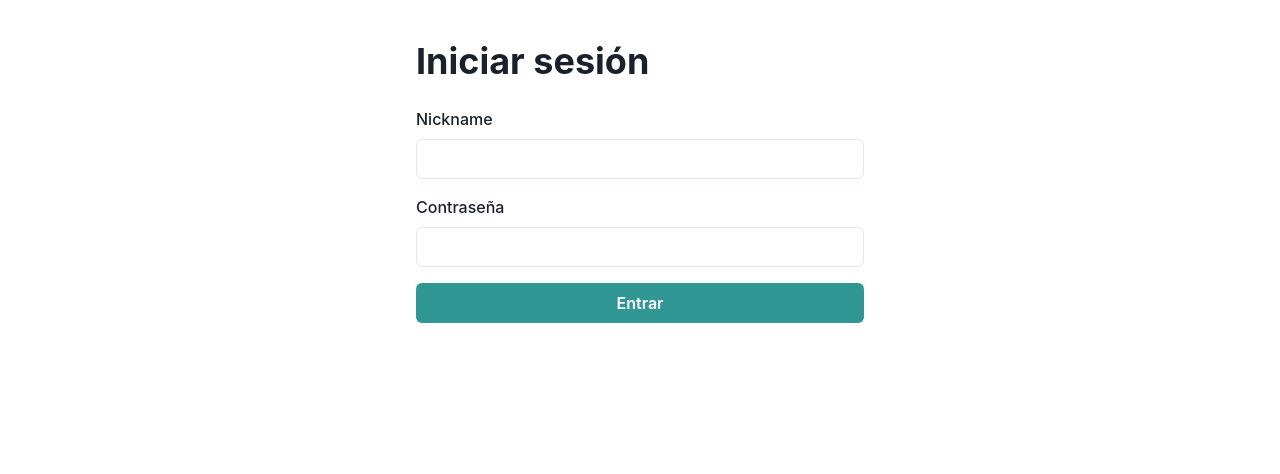
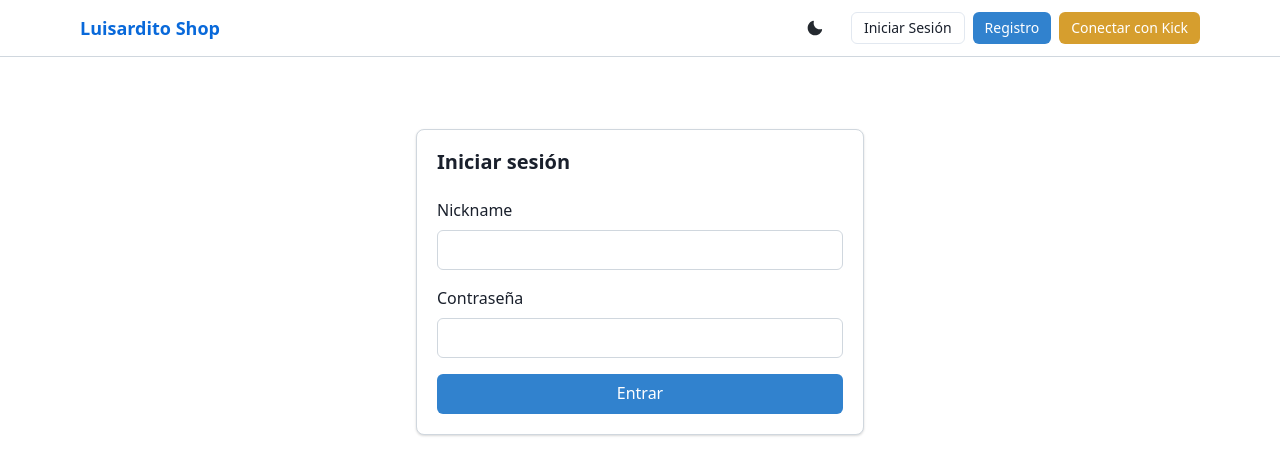
Before and after one commit to NaferJ/luisardito-shop-frontend, a Next.js app: page /login in a window 1280 px wide. Shown: the top 474 px of the page. Built offline with nearby package versions, Linux system fonts and the light colour scheme; no server answers.

Commit message:
Implement dark mode support and update app theme
Added custom Chakra UI theme with light and dark mode support, including brand colors, semantic tokens, and global styles. Enhanced Navbar with a dark mode toggle and updated UI components to use new theme tokens.

```diff
--- /dev/null
+++ b/components/ColorModeToggle.tsx
@@ -0,0 +1,17 @@
+import { IconButton, useColorMode, useColorModeValue, Tooltip } from '@chakra-ui/react'
+import { MoonIcon, SunIcon } from '@chakra-ui/icons'
+
+export default function ColorModeToggle() {
+  const { toggleColorMode } = useColorMode()
+  const isDark = useColorModeValue(false, true)
+  return (
+    <Tooltip label={isDark ? 'Cambiar a modo claro' : 'Cambiar a modo oscuro'}>
+      <IconButton
+        aria-label="Alternar modo de color"
+        variant="ghost"
+        onClick={toggleColorMode}
+        icon={isDark ? <SunIcon /> : <MoonIcon />}
+      />
+    </Tooltip>
+  )
+}
--- a/components/Layout.tsx
+++ b/components/Layout.tsx
@@ -1,14 +1,14 @@
 import { ReactNode } from 'react'
-import { Box } from '@chakra-ui/react'
+import { Box, Container } from '@chakra-ui/react'
 import { Navbar } from './Navbar'
 
 export function Layout({ children }: { children: ReactNode }) {
   return (
-    <Box minH="100vh" bg="gray.50">
+    <Box minH="100vh" bg="bg.canvas">
       <Navbar />
-      <Box p={8}>
+      <Container maxW="6xl" px={4} py={8}>
         {children}
-      </Box>
+      </Container>
     </Box>
   )
 }
--- a/components/Navbar.tsx
+++ b/components/Navbar.tsx
@@ -1,9 +1,10 @@
-import { Flex, Box, Spacer, Button, HStack, Menu, MenuButton, MenuList, MenuItem, Avatar, Text, Badge } from '@chakra-ui/react'
+import { Flex, Box, Spacer, Button, HStack, Menu, MenuButton, MenuList, MenuItem, Avatar, Text, Badge, Container, Divider } from '@chakra-ui/react'
 import { ChevronDownIcon } from '@chakra-ui/icons'
 import { useAuth } from '../hooks/useAuth.tsx'
 import { useKickAuth } from '../hooks/useKickAuth'
 import { useRouter } from 'next/router'
 import Link from 'next/link'
+import ColorModeToggle from './ColorModeToggle'
 
 export function Navbar() {
   const { user, isAuthenticated, logout } = useAuth()
@@ -15,45 +16,36 @@ export function Navbar() {
   }
 
   return (
-    <Flex as="nav" bg="teal.500" color="white" p={4} align="center">
+    <Box as="header" bg="bg.canvas" borderBottom="1px solid" borderColor="border.default" position="sticky" top={0} zIndex={10}>
+      <Container maxW="6xl" px={4}>
+        <Flex align="center" minH={14} gap={4}>
           {/* Logo */}
           <Link href="/" passHref>
-        <Box fontWeight="bold" fontSize="xl" cursor="pointer" _hover={{ opacity: 0.8 }}>
+            <Box fontWeight="bold" fontSize="lg" cursor="pointer" _hover={{ opacity: 0.8 }}>
               Luisardito Shop
             </Box>
           </Link>
 
           {/* Enlaces de navegación */}
           {isAuthenticated && (
-        <HStack spacing={4} ml={8}>
+            <HStack spacing={1} ml={4}>
               <Link href="/" passHref>
-            <Button
-              variant="ghost"
-              color="white"
-              _hover={{ bg: 'teal.600' }}
-              size="sm"
-            >
-              Tienda
-            </Button>
+                <Button variant="ghost" size="sm">Tienda</Button>
               </Link>
               <Link href="/canjes" passHref>
-            <Button
-              variant="ghost"
-              color="white"
-              _hover={{ bg: 'teal.600' }}
-              size="sm"
-            >
-              Mis Canjes
-            </Button>
+                <Button variant="ghost" size="sm">Mis Canjes</Button>
               </Link>
             </HStack>
           )}
 
           <Spacer />
 
+          {/* Toggle de modo */}
+          <ColorModeToggle />
+
           {/* Menú de usuario autenticado */}
           {isAuthenticated && user ? (
-        <HStack spacing={4}>
+            <HStack spacing={3}>
               {/* Badge de puntos */}
               <Badge colorScheme="yellow" fontSize="sm" px={2} py={1}>
                 {user.puntos?.toLocaleString()} pts
@@ -67,27 +59,13 @@ export function Navbar() {
                     <Text fontSize="sm">{(user as any).nickname}</Text>
                   </HStack>
                 </MenuButton>
-            <MenuList bg="white" color="gray.800" border="1px" borderColor="gray.200">
-              <MenuItem onClick={() => router.push('/perfil')}>
-                Mi Perfil
-              </MenuItem>
-              <MenuItem onClick={() => router.push('/historial')}>
-                Historial de Puntos
-              </MenuItem>
-              <MenuItem onClick={() => router.push('/canjes')}>
-                Mis Canjes
-              </MenuItem>
-              <MenuItem onClick={() => router.push('/')}>
-                Catálogo
-              </MenuItem>
-              <hr />
-              <MenuItem
-                onClick={handleLogout}
-                color="red.500"
-                _hover={{ bg: 'red.50' }}
-              >
-                Cerrar Sesión
-              </MenuItem>
+                <MenuList>
+                  <MenuItem onClick={() => router.push('/perfil')}>Mi Perfil</MenuItem>
+                  <MenuItem onClick={() => router.push('/historial')}>Historial de Puntos</MenuItem>
+                  <MenuItem onClick={() => router.push('/canjes')}>Mis Canjes</MenuItem>
+                  <MenuItem onClick={() => router.push('/')}>Catálogo</MenuItem>
+                  <Divider />
+                  <MenuItem onClick={handleLogout} color="red.500">Cerrar Sesión</MenuItem>
                 </MenuList>
               </Menu>
             </HStack>
@@ -95,39 +73,19 @@ export function Navbar() {
             /* Botones para usuarios no autenticados */
             <HStack spacing={2}>
               <Link href="/login" passHref>
-            <Button
-              colorScheme="teal"
-              variant="outline"
-              size="sm"
-              color="white"
-              borderColor="white"
-              _hover={{ bg: 'white', color: 'teal.500' }}
-            >
-              Iniciar Sesión
-            </Button>
+                <Button variant="outline" size="sm">Iniciar Sesión</Button>
               </Link>
               <Link href="/register" passHref>
-            <Button
-              bg="white"
-              color="teal.500"
-              size="sm"
-              _hover={{ bg: 'gray.100' }}
-            >
-              Registro
-            </Button>
+                <Button colorScheme="blue" size="sm">Registro</Button>
               </Link>
               {/* Botón OAuth con Kick */}
-          <Button
-            onClick={connectWithKick}
-            colorScheme="yellow"
-            variant="solid"
-            size="sm"
-            _hover={{ opacity: 0.8 }}
-          >
+              <Button onClick={connectWithKick} colorScheme="yellow" variant="solid" size="sm">
                 Conectar con Kick
               </Button>
             </HStack>
           )}
         </Flex>
+      </Container>
+    </Box>
   )
 }
--- a/pages/_app.tsx
+++ b/pages/_app.tsx
@@ -1,8 +1,9 @@
 import "@/styles/globals.css";
-import { ChakraProvider } from '@chakra-ui/react'
+import { ChakraProvider, ColorModeScript } from '@chakra-ui/react'
 import { QueryClient, QueryClientProvider } from '@tanstack/react-query'
 import { AuthProvider } from '../hooks/useAuth.tsx'
 import type { AppProps } from "next/app";
+import theme from '../theme/theme'
 
 const queryClient = new QueryClient({
   defaultOptions: {
@@ -15,7 +16,8 @@ const queryClient = new QueryClient({
 
 export default function App({ Component, pageProps }: AppProps) {
   return (
-    <ChakraProvider>
+    <ChakraProvider theme={theme}>
+      <ColorModeScript initialColorMode={(theme as any).config.initialColorMode} />
       <QueryClientProvider client={queryClient}>
         <AuthProvider>
           <Component {...pageProps} />
--- a/pages/login.tsx
+++ b/pages/login.tsx
@@ -1,6 +1,7 @@
 import { useState, FormEvent } from 'react'
 import { useAuth } from '../hooks/useAuth.tsx'
-import { Box, Button, FormControl, FormLabel, Input, VStack, Heading } from '@chakra-ui/react'
+import { Box, Button, FormControl, FormLabel, Input, VStack, Heading, Card, CardBody } from '@chakra-ui/react'
+import { Layout } from '../components/Layout'
 
 export default function LoginPage() {
   const { login } = useAuth()
@@ -18,8 +19,11 @@ export default function LoginPage() {
   }
 
   return (
+    <Layout>
       <Box maxW="md" mx="auto" mt={10}>
-      <Heading mb={6}>Iniciar sesión</Heading>
+        <Card border="1px solid" borderColor="border.default">
+          <CardBody>
+            <Heading size="md" mb={6}>Iniciar sesión</Heading>
             <form onSubmit={handleSubmit}>
               <VStack spacing={4}>
                 <FormControl>
@@ -31,9 +35,12 @@ export default function LoginPage() {
                   <Input type="password" value={password} onChange={e => setPassword(e.target.value)} required />
                 </FormControl>
                 {error && <Box color="red.500">{error}</Box>}
-          <Button type="submit" colorScheme="teal" w="full">Entrar</Button>
+                <Button type="submit" colorScheme="blue" w="full">Entrar</Button>
               </VStack>
             </form>
+          </CardBody>
+        </Card>
       </Box>
+    </Layout>
   )
 }
--- /dev/null
+++ b/theme/theme.ts
@@ -0,0 +1,122 @@
+import { extendTheme, ThemeConfig } from '@chakra-ui/react'
+
+const config: ThemeConfig = {
+  initialColorMode: 'system',
+  useSystemColorMode: true,
+}
+
+const colors = {
+  brand: {
+    50: '#f6f8fa', // GitHub light canvas
+    100: '#eaeef2',
+    200: '#d0d7de', // border-subtle
+    300: '#afb8c1',
+    400: '#8c959f',
+    500: '#6e7781',
+    600: '#57606a',
+    700: '#424a53',
+    800: '#32383f',
+    900: '#0d1117', // GitHub dark canvas
+  },
+}
+
+const semanticTokens = {
+  colors: {
+    'bg.canvas': {
+      default: 'white',
+      _dark: 'brand.900',
+    },
+    'bg.subtle': {
+      default: 'brand.50',
+      _dark: 'brand.800',
+    },
+    'border.default': {
+      default: 'brand.200',
+      _dark: 'brand.700',
+    },
+    'text.primary': {
+      default: '#24292f',
+      _dark: '#c9d1d9',
+    },
+    'text.muted': {
+      default: '#57606a',
+      _dark: '#8b949e',
+    },
+    'accent.fg': {
+      default: '#0969da',
+      _dark: '#58a6ff',
+    },
+  },
+}
+
+const styles = {
+  global: {
+    'html, body, #__next': {
+      height: '100%'
+    },
+    body: {
+      bg: 'bg.canvas',
+      color: 'text.primary',
+      lineHeight: '1.5',
+    },
+    a: {
+      color: 'accent.fg',
+      _hover: { textDecoration: 'underline' },
+    },
+  },
+}
+
+const components = {
+  Button: {
+    baseStyle: {
+      borderRadius: 'md',
+      fontWeight: 500,
+    },
+    variants: {
+      solid: (props: any) => ({
+        bg: props.colorScheme === 'gray' ? 'brand.200' : `${props.colorScheme}.500`,
+        color: props.colorScheme === 'gray' ? 'text.primary' : 'white',
+        _hover: {
+          bg: props.colorScheme === 'gray' ? 'brand.300' : `${props.colorScheme}.600`,
+        },
+      }),
+      subtle: {
+        bg: 'bg.subtle',
+        _hover: { bg: 'brand.100' },
+      },
+      ghost: (props: any) => ({
+        color: 'text.primary',
+        _hover: { bg: 'bg.subtle' },
+      }),
+    },
+  },
+  Input: {
+    variants: {
+      outline: {
+        field: {
+          borderColor: 'border.default',
+          _hover: { borderColor: 'brand.300' },
+          _focusVisible: { borderColor: 'accent.fg', boxShadow: '0 0 0 1px var(--chakra-colors-accent-fg)' },
+        },
+      },
+    },
+  },
+  Card: {
+    baseStyle: {
+      container: {
+        bg: 'bg.canvas',
+        border: '1px solid',
+        borderColor: 'border.default',
+        borderRadius: 'lg',
+      },
+    },
+  },
+}
+
+const fonts = {
+  heading: 'ui-sans-serif, system-ui, -apple-system, Segoe UI, Roboto, Helvetica, Arial, Apple Color Emoji, Segoe UI Emoji',
+  body: 'ui-sans-serif, system-ui, -apple-system, Segoe UI, Roboto, Helvetica, Arial, Apple Color Emoji, Segoe UI Emoji',
+}
+
+const theme = extendTheme({ config, colors, semanticTokens, styles, components, fonts })
+export default theme
```
Also changed, not shown: components/ProductCard.tsx (+11 -5 lines), pages/auth/callback.tsx (+4 -4 lines), pages/register.tsx (+10 -3 lines). Lines whose indentation alone changed are shown as unchanged.
